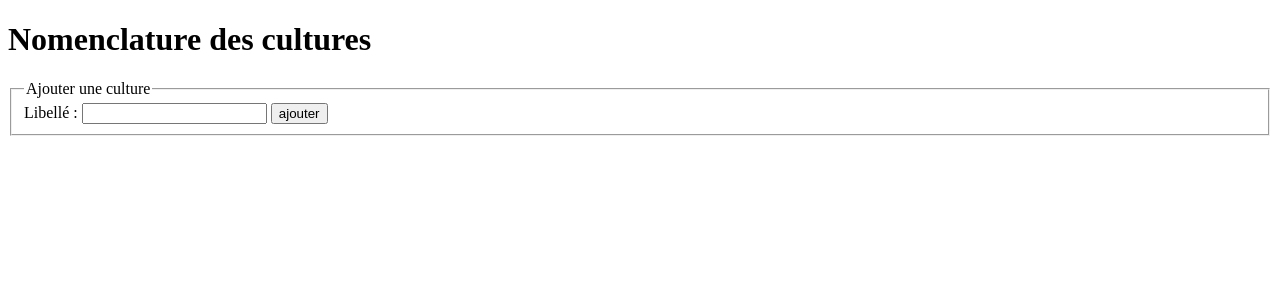
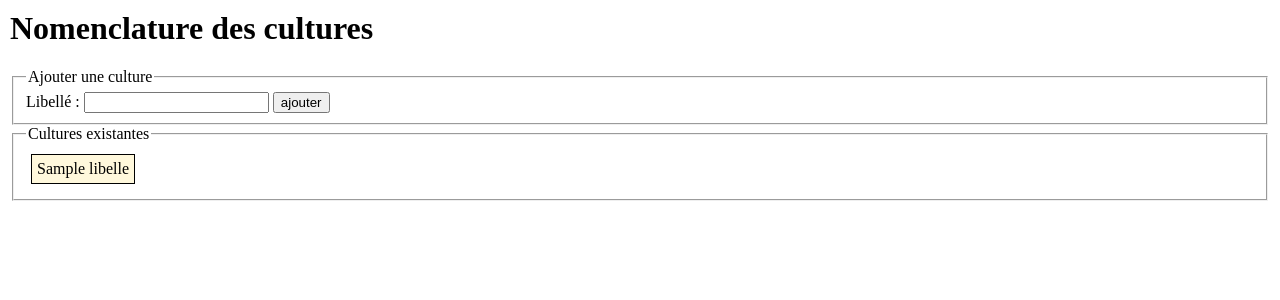
Before and after one commit to bernarthomas/potager2, a Symfony app: template templates/culture/liste.html.twig in a window 1280 px wide. Shown: the top 300 px of the page. Run offline with Twig, Linux system fonts and the light colour scheme; the template is opened without the code that fills it: most values are stand-ins (such as "Sample title", 1, 10 or a date in 2020); some libraries are stand-ins or nearby versions.

Commit message:
affiche liste

```diff
--- a/src/Controller/CultureController.php
+++ b/src/Controller/CultureController.php
@@ -32,10 +32,9 @@ class CultureController
             $helper
                 ->instancieCulture()
                 ->ajouteOccurence()
-                ->metAJourViewModel()
+//                ->metAJourViewModel()
                 ;
         }
-
         return new Response($this->template->render('culture/liste.html.twig', $helper->getViewModel()->toArray()));
     }
 }
--- a/templates/culture/liste.html.twig
+++ b/templates/culture/liste.html.twig
@@ -1,4 +1,40 @@
 {% extends 'base.html.twig' %}
+
+{% block stylesheets %}
+    <style>
+        html {
+            width: 100%;
+        }
+        body {
+            margin: 10px;
+            width: calc(100% - 20px);
+        }
+        h1 {
+            margin-top: 10px;
+        }
+        form {
+            width: 100%;
+        }
+        fieldset {
+            width: calc(100% - 32px);
+        }
+        .contenantflex {
+            display: flex;
+            flex-direction: row;
+            flex-wrap: wrap;
+        }
+        .culture {
+            background-color: cornsilk;
+            border: solid 1px #000000;
+            margin: 5px;
+            padding: 5px;
+            width: auto;
+        }
+        .enligne {
+            white-space: nowrap;
+        }
+    </style>
+{% endblock %}
 
 {% block title %}
     Nomenclature des cultures - {{ parent() }}
@@ -7,4 +43,20 @@
 {% block body %}
 <h1>Nomenclature des cultures</h1>
     {% include 'culture/ajouter.html.twig' %}
+    <form id="formulaire-liste-culture" method="post">
+        <fieldset>
+            <legend>Cultures existantes</legend>
+    {% if occurences is empty %}
+        <p>Aucun résultat</p>
+    {% else %}
+        <div class="contenantflex">
+        {% for culture in occurences %}
+            <div class="culture">
+                <div><div class="enligne" title="id : {{ culture.id }}" >{{ culture.libelle }}</div></div>
+            </div>
+        {% endfor %}
+        </div>
+    {% endif %}
+        </fieldset>
+    </form>
 {% endblock %}
```
Also changed, not shown: src/Model/PDO/CulturePDO.php (+13 -5 lines), src/Service/Controller/CultureHelper.php (+13 -10 lines), src/ViewModel/Culture/ListeViewModel.php (+15 -3 lines).
